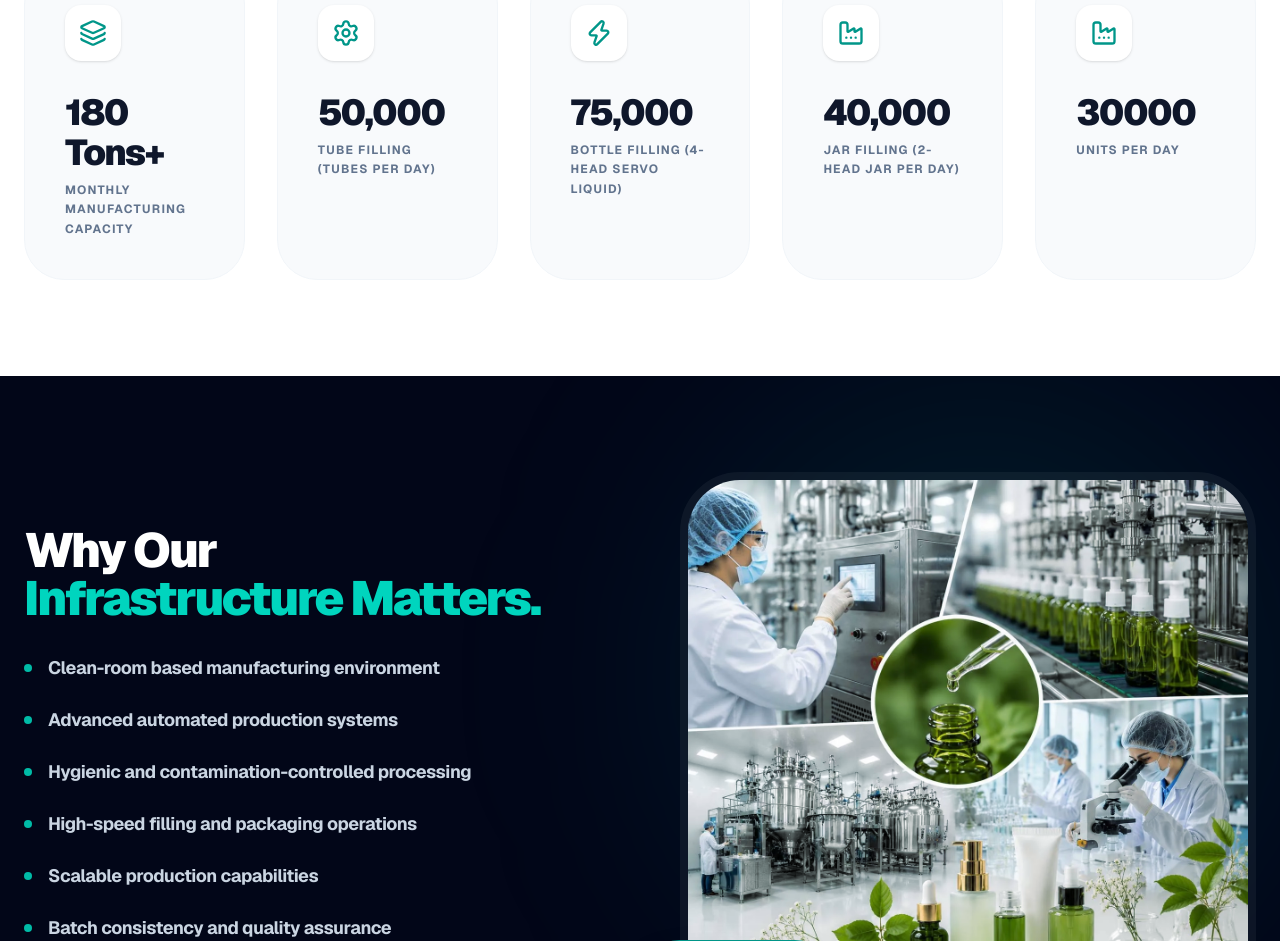
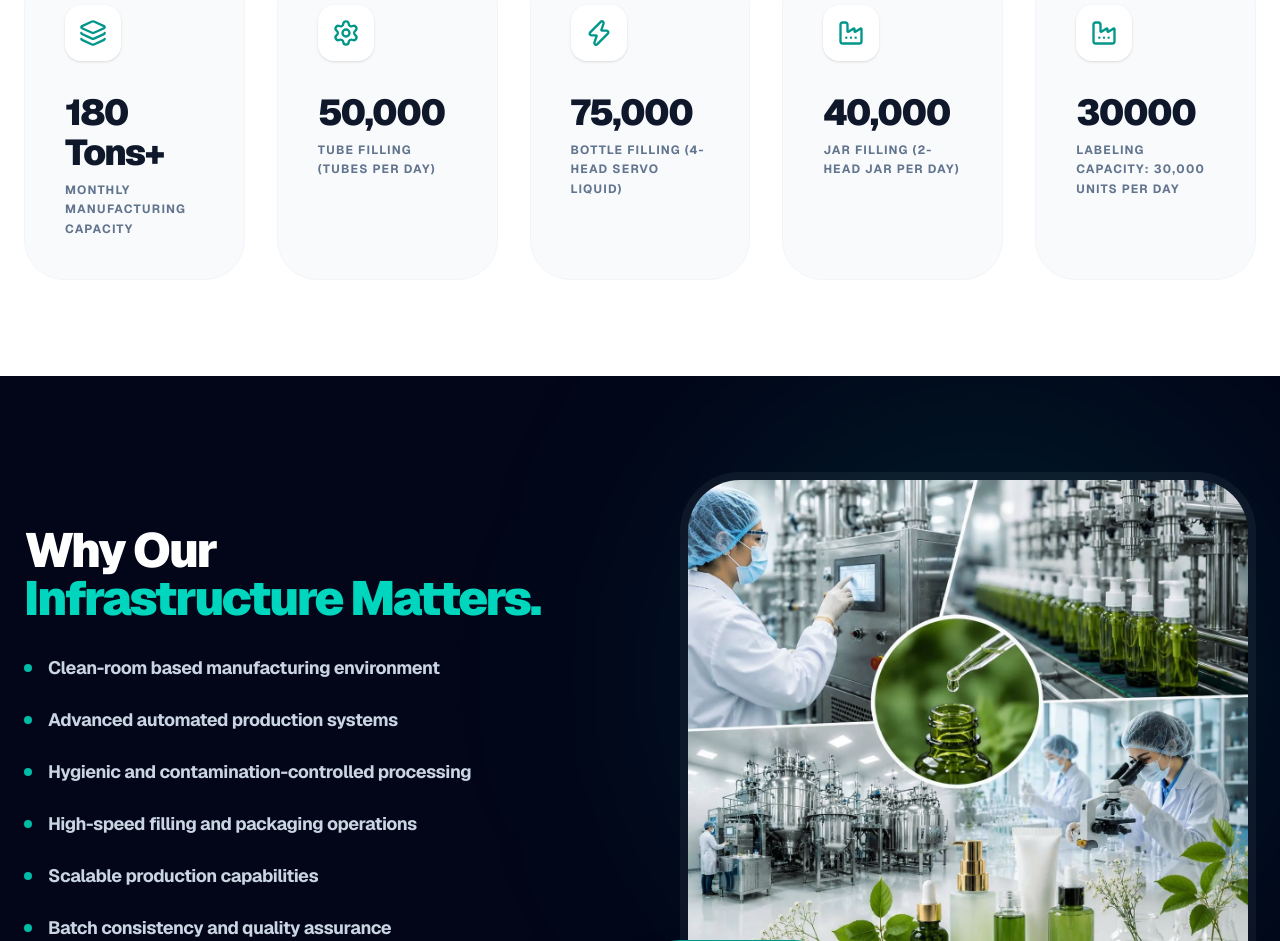
Before and after one commit to digitalsolution360web/doctor-project, a Next.js app: page /infrastructure in a window 1280 px wide. Shown: the part 878-1819 px from the top of the page. Built offline with nearby package versions, Linux system fonts and the light colour scheme.

Commit message:
new updated

```diff
--- a/app/(website)/infrastructure/page.tsx
+++ b/app/(website)/infrastructure/page.tsx
@@ -171,7 +171,7 @@ export default function InfrastructurePage() {
               { val: "50,000", label: "Tube Filling (Tubes Per Day)", icon: Settings },
               { val: "75,000", label: "Bottle Filling (4-Head Servo Liquid)", icon: Zap },
               { val: "40,000", label: "Jar Filling (2-Head Jar Per Day)", icon: Factory },
-              { val: "30000", label: "Units Per Day", icon: Factory }
+              { val: "30000", label: "Labeling Capacity: 30,000 Units Per Day", icon: Factory }
             ].map((stat, i) => (
               <div key={i} className="p-10 bg-slate-50 rounded-[40px] border border-slate-100 hover:bg-slate-900 group transition-all duration-700">
                 <div className="w-14 h-14 bg-white rounded-2xl flex items-center justify-center mb-8 shadow-sm group-hover:bg-teal-600 transition-colors">
```
